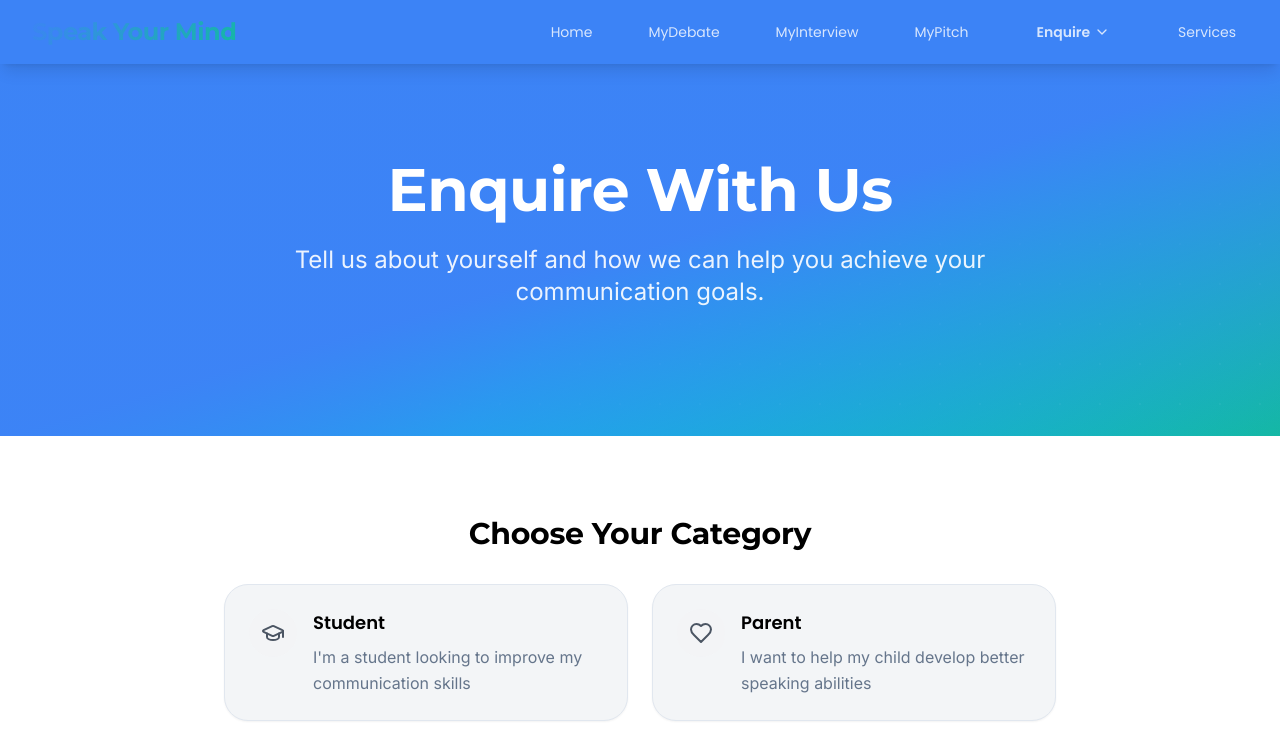
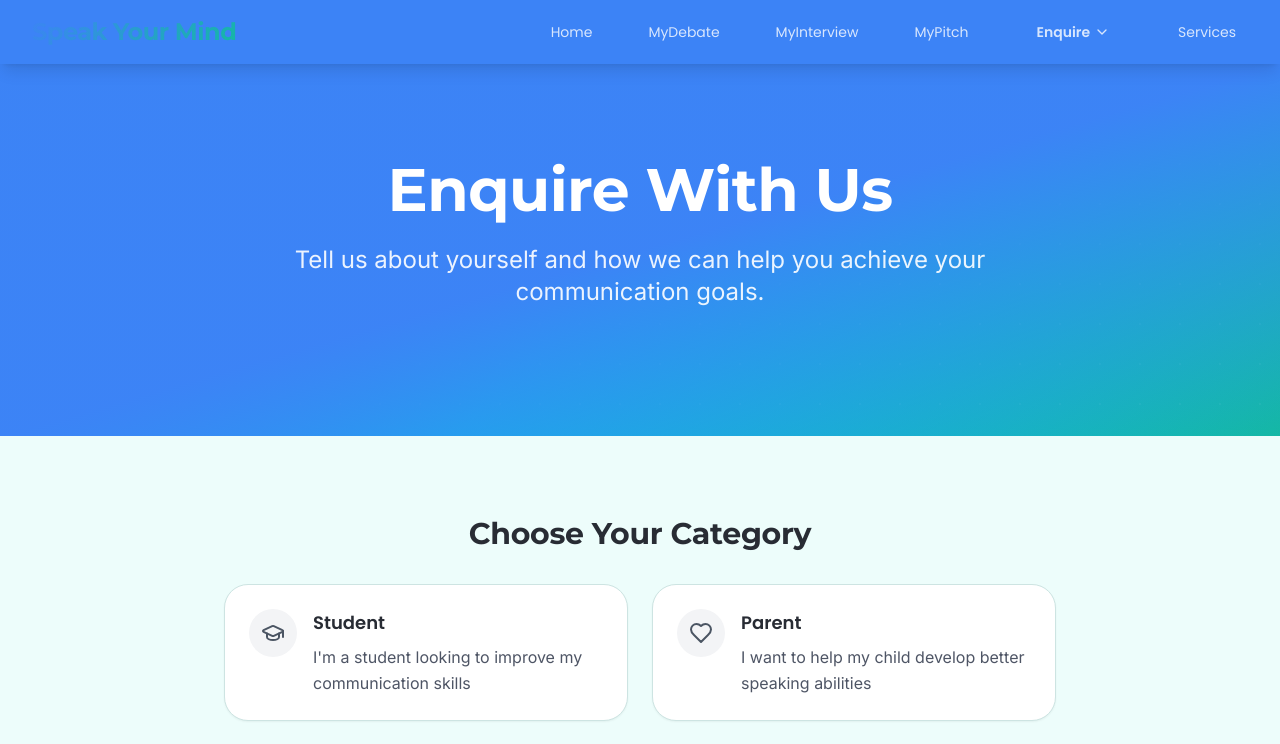
Before and after one commit to taha-sadikot-m/MyInterview.ai, a React (Vite) app: page /enquire in a window 1280 px wide. Shown: the top 744 px of the page. Built offline with nearby package versions, Linux system fonts and the light colour scheme; the HTML template or start-up script is replaced by a standard one; a web font is replaced by a local one.

Commit message:
Fix: Improve text visibility and background

```diff
--- a/src/index.css
+++ b/src/index.css
@@ -7,36 +7,36 @@
 @layer base {
   :root {
     /* Modern Blue→Teal Color Palette */
-    --background: 0 0% 100%; /* White background */
-    --foreground: 0 0% 0%; /* Black text for maximum contrast */
+    --background: 173 80% 96%; /* Light teal background */
+    --foreground: 220 13% 18%; /* Dark gray text for contrast */
 
-    --card: 210 20% 96%; /* Light Gray for cards #F3F4F6 */
-    --card-foreground: 0 0% 0%; /* Black text on cards */
+    --card: 0 0% 100%; /* White cards */
+    --card-foreground: 220 13% 18%; /* Dark gray text on cards */
 
     --popover: 0 0% 100%;
-    --popover-foreground: 0 0% 0%;
+    --popover-foreground: 220 13% 18%;
 
     /* Primary: Blue → Teal Gradient */
     --primary: 217 91% 60%; /* Blue #2563EB */
     --primary-teal: 173 80% 40%; /* Teal #14B8A6 */
     --primary-foreground: 0 0% 100%; /* White text */
 
-    /* Secondary: Light Gray */
-    --secondary: 210 20% 96%; /* Light gray for subtle elements */
-    --secondary-foreground: 0 0% 0%; /* Black text */
+    /* Secondary: Light cards */
+    --secondary: 0 0% 100%; /* White for subtle elements */
+    --secondary-foreground: 220 13% 18%; /* Dark gray text */
 
     /* Accent: Aqua for highlights */
     --accent: 186 100% 44%; /* Aqua #06B6D4 */
     --accent-foreground: 0 0% 100%; /* White text */
 
     /* Neutral Base */
-    --muted: 210 20% 96%; /* Light gray backgrounds */
-    --muted-foreground: 215 16% 47%; /* Medium gray text */
+    --muted: 173 80% 92%; /* Light teal backgrounds */
+    --muted-foreground: 220 13% 35%; /* Medium gray text */
 
     --destructive: 0 84% 60%;
     --destructive-foreground: 0 0% 100%;
 
-    --border: 214 32% 91%; /* Light borders */
+    --border: 173 30% 85%; /* Light teal borders */
     --input: 0 0% 100%; /* White inputs */
     --ring: 217 91% 60%; /* Blue focus ring */
 
@@ -46,12 +46,12 @@
     --gradient-primary: linear-gradient(135deg, hsl(217 91% 60%) 0%, hsl(173 80% 40%) 100%);
     --gradient-hover: linear-gradient(135deg, hsl(217 91% 65%) 0%, hsl(173 80% 45%) 100%);
     --gradient-hero: linear-gradient(135deg, hsl(217 91% 60%) 0%, hsl(186 100% 44%) 50%, hsl(173 80% 40%) 100%);
-    --gradient-card: linear-gradient(145deg, hsl(0 0% 100%) 0%, hsl(210 20% 98%) 100%);
+    --gradient-card: linear-gradient(145deg, hsl(0 0% 100%) 0%, hsl(173 80% 98%) 100%);
 
     /* Modern Shadows */
     --shadow-glow: 0 0 30px hsl(217 91% 60% / 0.3), 0 15px 40px hsl(173 80% 40% / 0.2);
-    --shadow-soft: 0 4px 20px hsl(215 16% 47% / 0.08), 0 2px 8px hsl(215 16% 47% / 0.04);
-    --shadow-card: 0 8px 25px hsl(215 16% 47% / 0.1), 0 3px 10px hsl(215 16% 47% / 0.05);
+    --shadow-soft: 0 4px 20px hsl(173 80% 40% / 0.15), 0 2px 8px hsl(173 80% 40% / 0.08);
+    --shadow-card: 0 8px 25px hsl(173 80% 40% / 0.1), 0 3px 10px hsl(173 80% 40% / 0.05);
 
     /* Smooth Professional Animations */
     --animation-smooth: cubic-bezier(0.4, 0, 0.2, 1);
@@ -106,6 +106,7 @@
     -webkit-background-clip: text;
     -webkit-text-fill-color: transparent;
     background-clip: text;
+    color: hsl(var(--primary)); /* Fallback for unsupported browsers */
   }
 
   .font-heading {
@@ -135,7 +136,7 @@
     font-weight: 400;
     font-style: italic; /* Italic for stylish accents */
     line-height: 1.4;
-    color: hsl(var(--accent));
+    color: hsl(var(--primary));
   }
 
   .font-ui {
```
